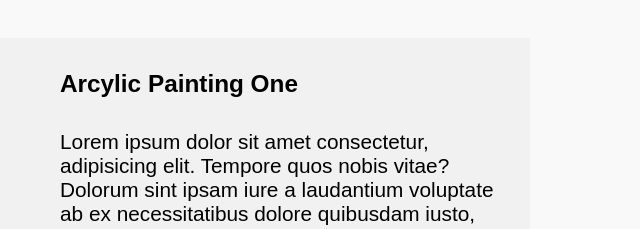
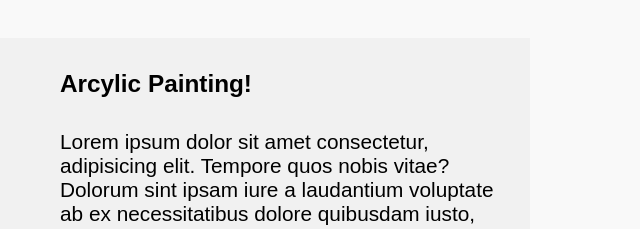
Before and after one commit to Toludayo75/Acrylic-Gallery, a plain HTML site: page index.html in a window 1280 px wide. Shown: the part 402-631 px from the top of the page, 628-1268 px from the left. Drawn offline with nearby package versions, Linux system fonts and the light colour scheme; files that its build step writes are made by us from their sources.

Commit message:
Replaced one

```diff
--- a/index.html
+++ b/index.html
@@ -19,7 +19,7 @@
     <section class="card">
         <img src="/images/p1.jpg" alt="">
         <div >
-            <h3>Arcylic Painting One</h3>
+            <h3>Arcylic Painting!</h3>
             <p>Lorem ipsum dolor sit amet consectetur, adipisicing elit. Tempore quos
                 nobis vitae? Dolorum sint ipsam iure a laudantium voluptate ab ex necessitatibus
                 dolore quibusdam iusto, deserunt sunt, tenetur tempore velit?</p>
```
